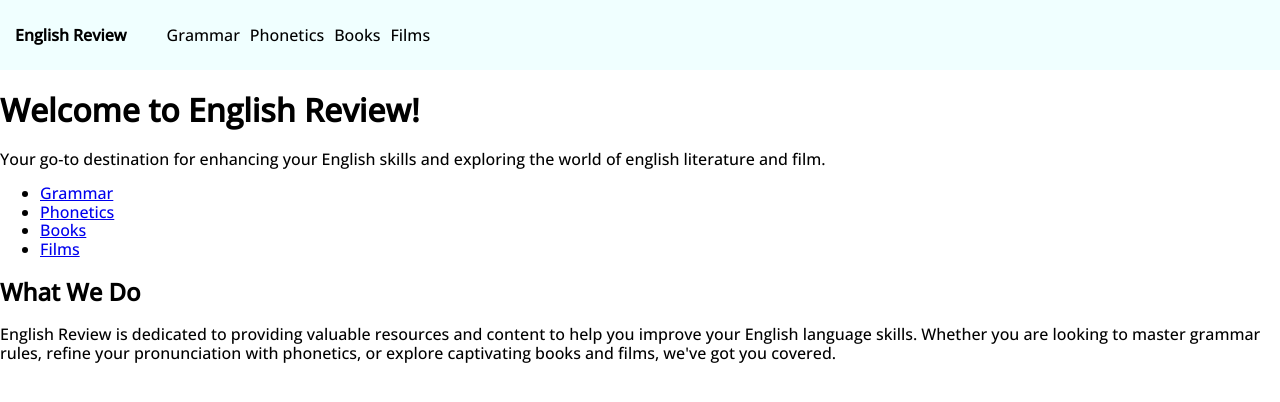
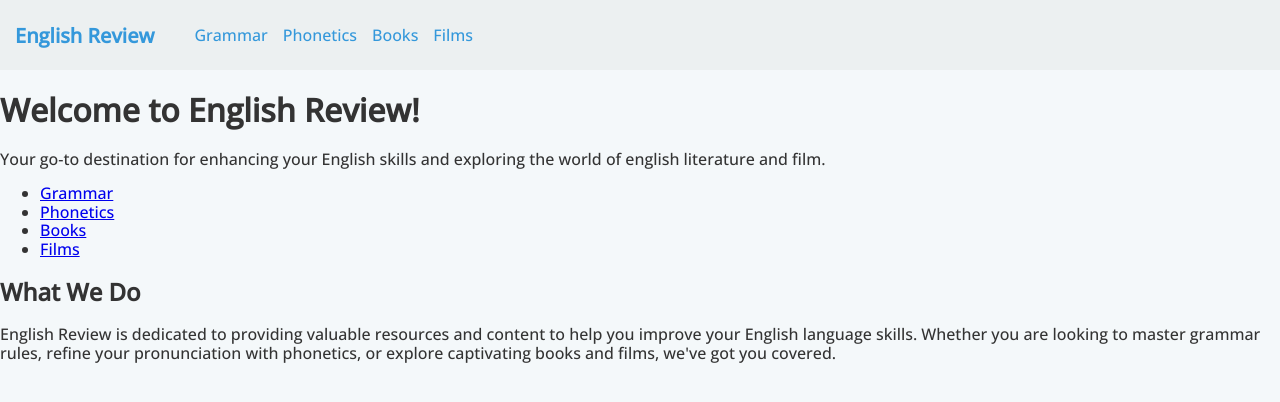
Before and after one commit to rgb-katana/codemasters-project, an Angular app: page / in a window 1280 px wide. Shown: the top 402 px of the page. Built offline with nearby package versions, Linux system fonts and the light colour scheme.

Commit message:
add color variables

```diff
--- a/src/app/menu/menu.component.scss
+++ b/src/app/menu/menu.component.scss
@@ -1,6 +1,6 @@
 .navbar {
   padding: 10px 15px;
-  background-color: azure;
+  background-color: var(--nav-bg-color);
 
   &__container {
     display: flex;
@@ -9,7 +9,7 @@
 
   &__nav {
     display: flex;
-    gap: 10px;
+    gap: 15px;
     text-decoration: none;
     list-style: none;
   }
@@ -20,6 +20,7 @@
     justify-content: center;
     align-items: center;
     text-decoration: none;
+    font-size: 20px;
   }
 
   &__item {
@@ -30,5 +31,5 @@
 .link:hover,
 .link {
   text-decoration: none;
-  color: black;
+  color: var(--nav-link-color);
 }
--- a/src/styles.scss
+++ b/src/styles.scss
@@ -3,6 +3,23 @@
   src: url("./assets/fonts/Open_Sans/OpenSans.ttf") format("truetype");
   font-weight: normal;
   font-style: normal;
+}
+
+:root {
+  --background-color: #f4f8fa; /* Light blue-gray background */
+  --text-color: #333; /* Dark gray text color */
+
+  --header-bg-color: #3498db; /* Blue header background */
+  --header-text-color: #fff; /* White text for the header */
+
+  --nav-bg-color: #ecf0f1; /* Light gray navigation background */
+  --nav-link-color: #3498db; /* Blue link color */
+
+  --section-padding: 20px;
+
+  --footer-bg-color: #3498db; /* Blue footer background */
+  --footer-text-color: #fff; /* White text for the footer */
+  --footer-padding: 10px;
 }
 
 /*! normalize.css v8.0.1 | MIT License | github.com/necolas/normalize.css */
@@ -30,6 +47,8 @@ html {
 body {
   margin: 0;
   font-family: "Open Sans";
+  color: var(--text-color);
+  background-color: var(--background-color);
 }
 
 /**
```
